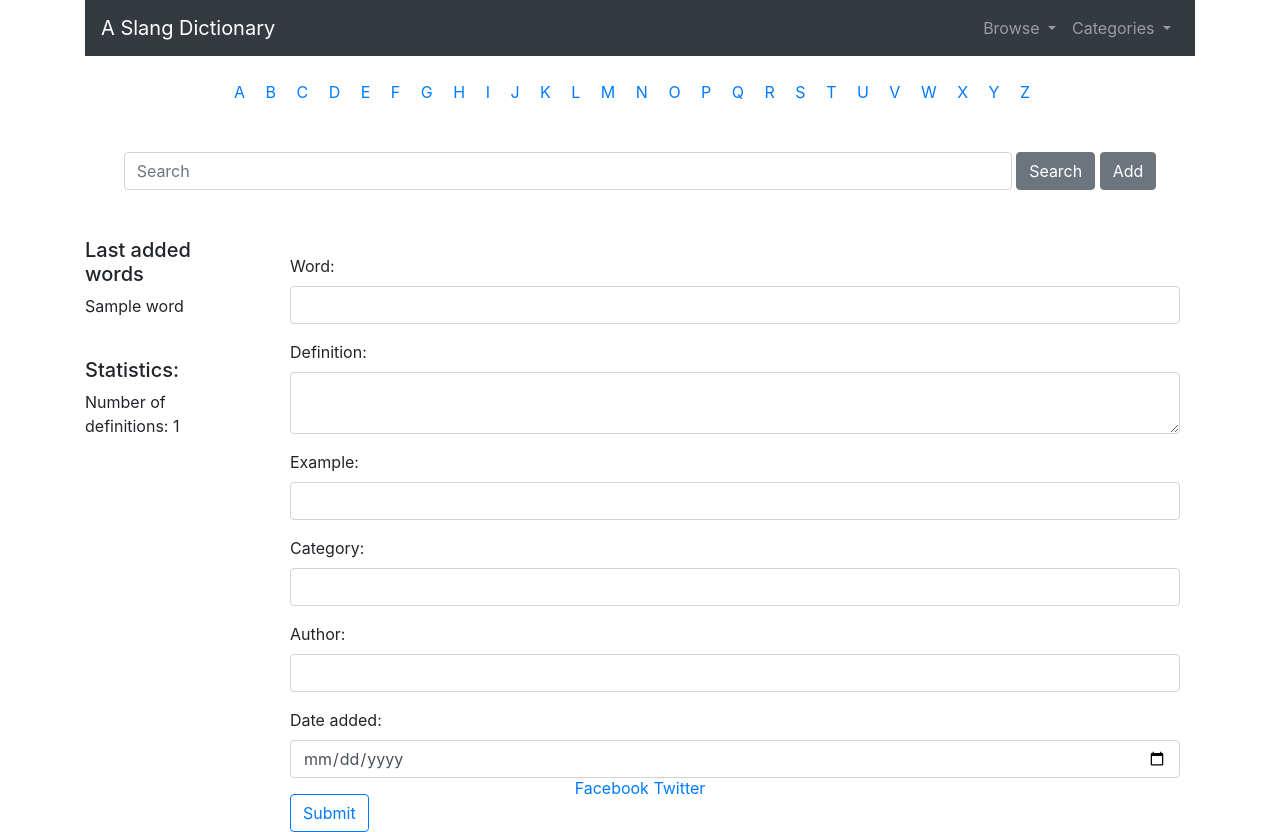
After one commit to pilecki/Slang-dictionary, a Flask app: template templates/insert_word.html in a window 1280 px wide. The commit adds this page. Run offline with Flask 2, Linux system fonts and the light colour scheme; the template is opened without the code that fills it: most values are stand-ins (such as "Sample title", 1, 10 or a date in 2020); some libraries are stand-ins or nearby versions.

Commit message:
Added insert word functionality to the dictionary

```diff
--- a/templates/base.html
+++ b/templates/base.html
@@ -112,8 +112,10 @@
       <form class="" action="{{url_for('get_word')}}" method="POST">
          <input class="form-control size-control" type="search" placeholder="Search" aria-label="Search" id="word_definition" name="word_definition" required>
          <button class="btn btn-secondary my-2 my-sm-0 vertical-control" type="submit">Search</button>
-         <button class="btn btn-secondary my-2 my-sm-0 vertical-control" type="submit">Add</button>
+         <input type="button" class="btn btn-secondary my-2 my-sm-0 vertical-control" onclick="window.location.href = '{{url_for('add_word')}}';" value="Add"/>
       </form>
+
+
    </div>
 
 
--- /dev/null
+++ b/templates/insert_word.html
@@ -0,0 +1,40 @@
+{% extends 'base.html' %} {% block content %}
+
+ <div class="container my-3">
+    <div class="row">
+        <div class="col-12">
+            <!-- ADDFORM -->
+            <form action="{{url_for('insert_word')}}" method="POST">
+                <div class="form-group">
+                    <label for="name">Word:</label>
+                    <input type="text" class="form-control" id="name" name="name" required>
+                </div>
+                <div class="form-group">
+                    <label for="meaning">Definition:</label>
+                    <textarea class="form-control" id="meaning" name="meaning" rows="2" required></textarea>
+                </div>
+                <div class="form-group">
+                    <label for="example">Example:</label>
+                    <input type="text" class="form-control" id="example" name="example" required>
+                </div>
+                <div class="form-group">
+                    <label for="category">Category:</label>
+                    <input type="text" class="form-control" id="category" name="category" required>
+                </div>
+                <div class="form-group">
+                    <label for="author">Author:</label>
+                    <input type="text" class="form-control" id="author" name="author" required>
+                </div>
+                <div class="form-group">
+                    <label for="date">Date added:</label>
+                    <input type="date" class="form-control" id="date" name="date">
+                </div>
+                <button type="submit" class="btn btn-outline-primary">Submit</button>
+            </form>
+            <!-- ADDFORM -->
+        </div>
+    </div>
+</div>
+
+
+{% endblock %}
--- a/templates/word_definition.html
+++ b/templates/word_definition.html
@@ -1,4 +1,6 @@
 {% extends 'base.html' %} {% block content %} {% for word in words %}
+
+<div class="container my-4">
 
     <div>
         <h6 class="">{{word.date}}</h6>
@@ -25,8 +27,7 @@
         <button type="button" class="btn btn-secondary btn-sm">edit</button>
         <button type="button" class="btn btn-secondary btn-sm">delete</button>
     </div>
-
-
+</div>
 
 
 
```
Also changed, not shown: templates/congrats.html (added, +8 -0 lines). Lines whose indentation alone changed are shown as unchanged.
